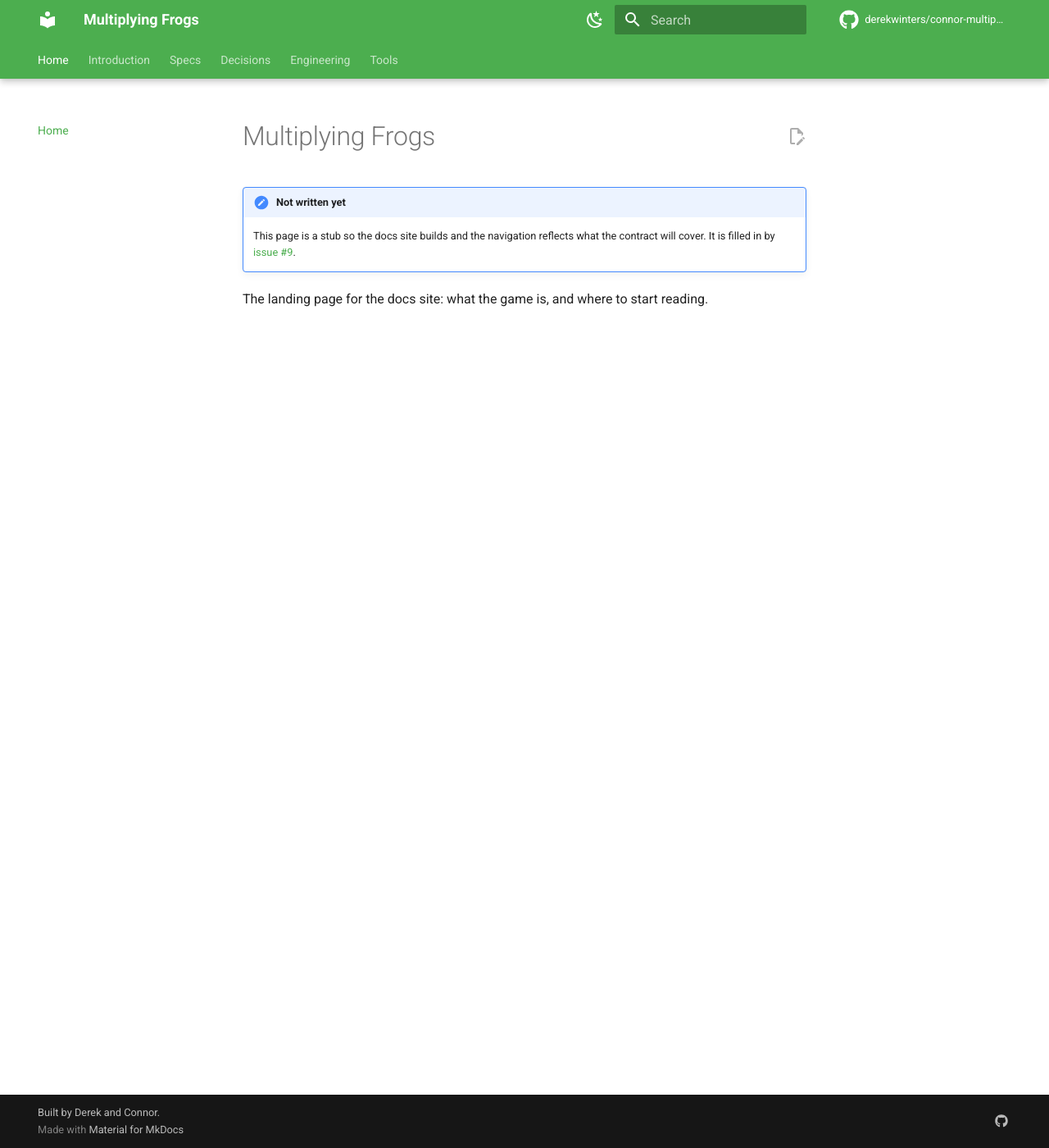
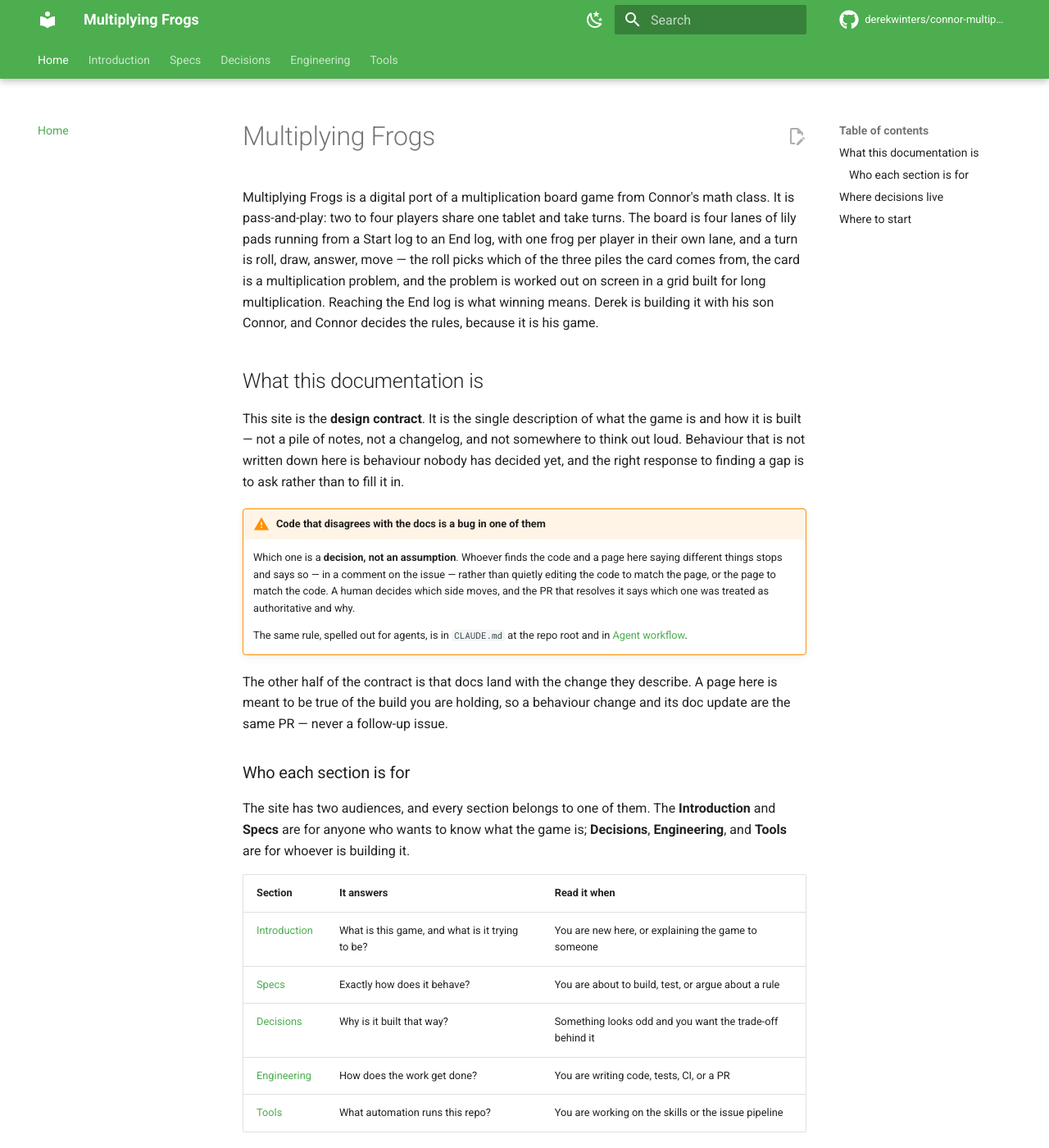
Before and after one commit to derekwinters/connor-multiplying-frogs, an MkDocs documentation site: the page built from docs/index.md, in a window 1280 px wide and 1400 px high. Shown: the whole window at 82% size. Built offline with MkDocs 1.6.1 and Material for MkDocs 9.7.7, drawn with Linux system fonts in a browser that asks for light colours; comment, search, counter and statistics services are not loaded; the version menu is left out; some of the changed text lies outside the part shown.

Commit message:
docs: write the docs site landing page (#244)
Replaces the stub at docs/index.md with the site's front door: a
one-paragraph pitch of the game, what the documentation is and who each
section is for, and where decisions actually live.


Claude-Session: https://claude.ai/code/session_01Vovypbju1TCKBT81QPEj3t

Co-authored-by: Claude <noreply@anthropic.com>

```diff
--- a/docs/index.md
+++ b/docs/index.md
@@ -1,8 +1,97 @@
 # Multiplying Frogs
 
-!!! note "Not written yet"
-    This page is a stub so the docs site builds and the navigation reflects
-    what the contract will cover. It is filled in by
-    [issue #9](https://github.com/derekwinters/connor-multiplying-frogs/issues/9).
+Multiplying Frogs is a digital port of a multiplication board game from
+Connor's math class. It is pass-and-play: two to four players share one tablet
+and take turns. The board is four lanes of lily pads running from a Start log
+to an End log, with one frog per player in their own lane, and a turn is roll,
+draw, answer, move — the roll picks which of the three piles the card comes
+from, the card is a multiplication problem, and the problem is worked out on
+screen in a grid built for long multiplication. Reaching the End log is what
+winning means. Derek is building it with his son Connor, and Connor decides the
+rules, because it is his game.
 
-The landing page for the docs site: what the game is, and where to start reading.
+## What this documentation is
+
+This site is the **design contract**. It is the single description of what the
+game is and how it is built — not a pile of notes, not a changelog, and not
+somewhere to think out loud. Behaviour that is not written down here is
+behaviour nobody has decided yet, and the right response to finding a gap is to
+ask rather than to fill it in.
+
+!!! warning "Code that disagrees with the docs is a bug in one of them"
+
+    Which one is a **decision, not an assumption**. Whoever finds the code and
+    a page here saying different things stops and says so — in a comment on the
+    issue — rather than quietly editing the code to match the page, or the page
+    to match the code. A human decides which side moves, and the PR that
+    resolves it says which one was treated as authoritative and why.
+
+    The same rule, spelled out for agents, is in `CLAUDE.md` at the repo root
+    and in [Agent workflow](engineering/agent-workflow.md).
+
+The other half of the contract is that docs land with the change they describe.
+A page here is meant to be true of the build you are holding, so a behaviour
+change and its doc update are the same PR — never a follow-up issue.
+
+### Who each section is for
+
+The site has two audiences, and every section belongs to one of them. The
+**Introduction** and **Specs** are for anyone who wants to know what the game
+is; **Decisions**, **Engineering**, and **Tools** are for whoever is building
+it.
+
+| Section | It answers | Read it when |
+| --- | --- | --- |
+| [Introduction](intro/index.md) | What is this game, and what is it trying to be? | You are new here, or explaining the game to someone |
+| [Specs](specs/index.md) | Exactly how does it behave? | You are about to build, test, or argue about a rule |
+| [Decisions](adr/index.md) | Why is it built that way? | Something looks odd and you want the trade-off behind it |
+| [Engineering](engineering/index.md) | How does the work get done? | You are writing code, tests, CI, or a PR |
+| [Tools](tools/index.md) | What automation runs this repo? | You are working on the skills or the issue pipeline |
+
+The split that matters most is **Specs versus Decisions**. A spec page says what
+is true now and is edited whenever that changes; an ADR says what was chosen
+once, at a point in time, and is never rewritten — it is superseded by a later
+ADR that says so.
+
+## Where decisions live
+
+**Decisions are made in GitHub.** An issue body, a comment thread, a PR review —
+that is where a thing gets argued out and settled, and that record keeps its
+dates, its alternatives, and the reasons the losing options lost.
+
+**This site is the distillation.** It is the settled shape of those decisions,
+written up so nobody has to reconstruct the current rules from a fifty-comment
+thread. Two things follow:
+
+- **When this site and GitHub disagree, GitHub wins.** A comment from Derek
+  three days ago beats a paragraph here from three weeks ago, and the fix is to
+  update the page in the PR where you noticed it.
+- **A decision that only exists on this site was never made.** If it was not
+  agreed in an issue, write the issue first.
+
+**`#NN` points at the deciding issue.** When a page here says a rule was
+settled, it links the issue that settled it — like
+[issue #7](https://github.com/derekwinters/connor-multiplying-frogs/issues/7),
+the design conversation the four
+[architectural decisions](adr/index.md) came out of. The number is not
+decoration: it is how you get from "the rule is X" to "here is the conversation
+where X won", which is the only thing that tells you whether X is still right.
+
+What this site deliberately does **not** record is live state — no milestone
+lists, no issue counts, no "we are currently working on…". That is queried from
+GitHub, because a page that mixes conventions with state is a page that is
+always slightly out of date.
+
+## Where to start
+
+- **Curious about the game** — [Vision](intro/vision.md), then
+  [How to play](intro/how-to-play.md).
+- **About to build something** — `CLAUDE.md` at the repo root first, then
+  [Agent workflow](engineering/agent-workflow.md) and
+  [Conventions](intro/conventions.md).
+- **Looking for a specific rule** — [Specs](specs/index.md), and the
+  [glossary](https://github.com/derekwinters/connor-multiplying-frogs/blob/main/CONTEXT.md)
+  if a word is doing more work than you expected.
+
+The [repo](https://github.com/derekwinters/connor-multiplying-frogs) is public,
+and its README covers building the game and the site locally.
```
